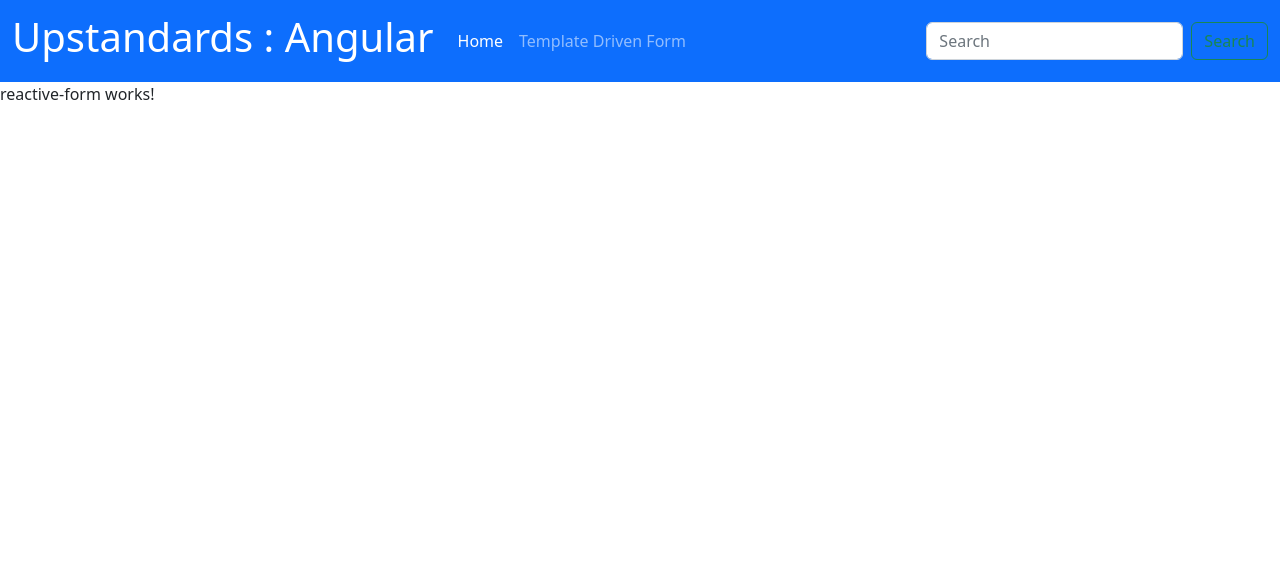
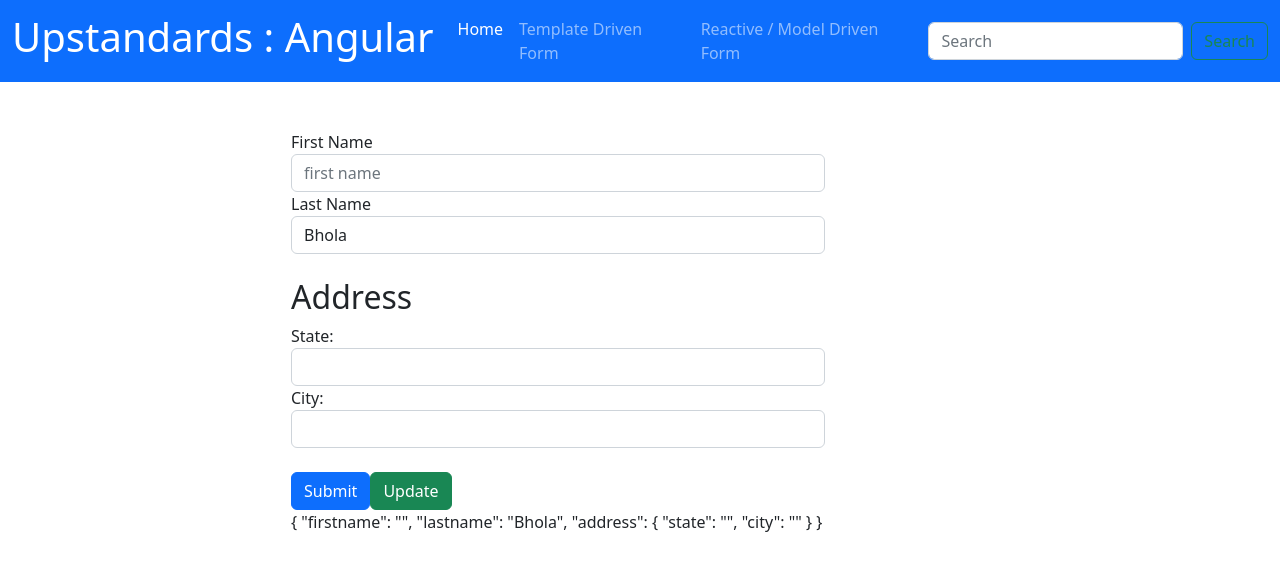
Before and after one commit to upstandards-github/upstandards-angular, an Angular app: page /reactive in a window 1280 px wide. Shown: the top 570 px of the page. Built offline with nearby package versions, Linux system fonts and the light colour scheme.

Commit message:
reactive form

```diff
--- a/src/app/forms/reactive-form/reactive-form.component.html
+++ b/src/app/forms/reactive-form/reactive-form.component.html
@@ -1 +1,39 @@
-<p>reactive-form works!</p>
+<br>
+    <br>
+<section id="rform" class="container row">
+
+    <div class="col-lg-3 col-md-3"></div>
+    <div class="col-lg-6 col-md-6">
+        <form [formGroup]="userForm">
+            <div class="form-group">
+              <label for="exampleInputEmail1">First Name</label>
+              <input type="text" class="form-control" id="exampleInputEmail1" formControlName="firstname" placeholder="first name">
+            </div>
+            <div class="form-group">
+              <label for="exampleInputPassword1">Last Name</label>
+              <input type="text" class="form-control" id="exampleInputPassword1" formControlName="lastname" placeholder="Last Name">
+            </div>
+            <br>
+            <div formGroupName="address">
+                <h2>Address</h2>
+
+                <div class="form-group">
+                    <label for="street">State: </label>
+                    <input type="text" class="form-control" id="street" formControlName="state" >
+                </div>
+
+                <div class="form-group">
+                    <label for="city">City: </label>
+                    <input type="text" class="form-control" id="city" formControlName="city">
+                </div>
+              </div>
+            <br>
+            <button type="submit" class="btn btn-primary">Submit</button>
+            <button type="submit" class="btn btn-success" (click)="updateForm()">Update</button>
+          </form>
+
+          {{userForm.value | json}}
+    </div>
+    <div class="col-lg-3 col-md-3"></div>
+
+</section>
--- a/src/app/forms/reactive-form/reactive-form.component.ts
+++ b/src/app/forms/reactive-form/reactive-form.component.ts
@@ -1,4 +1,5 @@
 import { Component } from '@angular/core';
+import { FormControl, FormGroup } from '@angular/forms';
 
 @Component({
   selector: 'app-reactive-form',
@@ -7,4 +8,22 @@ import { Component } from '@angular/core';
 })
 export class ReactiveFormComponent {
 
+  userForm = new FormGroup({
+    firstname: new FormControl(''),
+    lastname: new FormControl('Bhola'),
+    address: new FormGroup({
+      state: new FormControl(''),
+      city: new FormControl(''),
+    })
+  })
+
+  updateForm() {
+    this.userForm.patchValue({
+      firstname:'subrat',
+      address:{
+        state:'Odisha',
+        city:'berhampur'
+      }
+    })
+  }
 }
--- a/src/app/header/header.component.html
+++ b/src/app/header/header.component.html
@@ -14,6 +14,9 @@
           <li class="nav-item">
             <a class="nav-link" routerLink="/tdf">Template Driven Form</a>
           </li>
+          <li class="nav-item">
+            <a class="nav-link" routerLink="/reactive">Reactive / Model Driven Form</a>
+          </li>
         </ul>
         <form class="d-flex" #demoform="ngForm">
           <input class="form-control me-2" type="search" placeholder="Search" name="demotext" aria-label="Search" ngModel>
```
Also changed, not shown: src/app/services/customvalidation.service.ts (added, +58 -0 lines), src/app/user.ts (added, +7 -0 lines), 1 other file (tests, documents, lock files or other folders).
